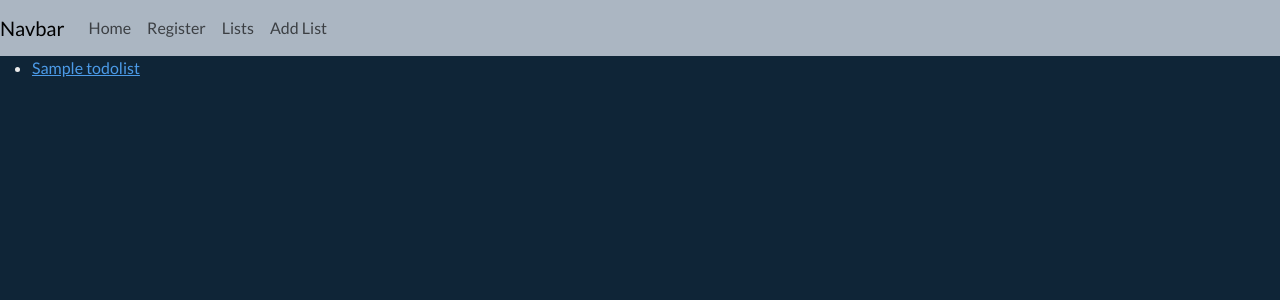
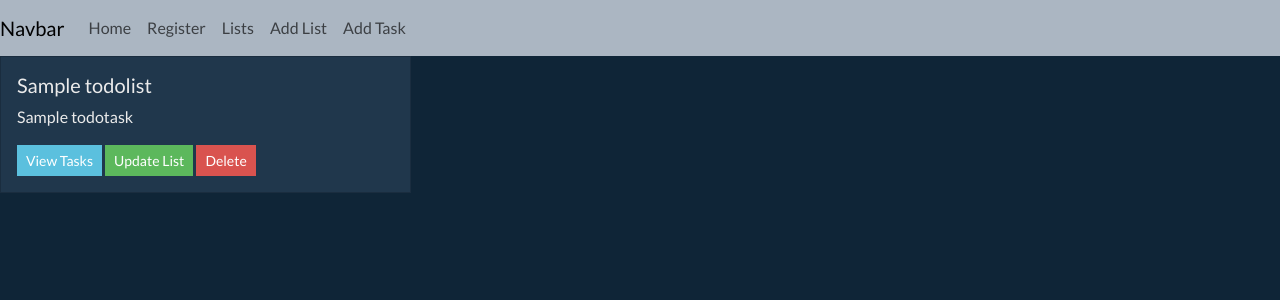
Before and after one commit to UmutcanElci/PythonProjects, a Django app: page /todo/lists in a window 1280 px wide. Shown: the top 300 px of the page. Run offline with Django 4.2, Linux system fonts and the light colour scheme; tables that the repository leaves empty hold one stand-in row (values such as "Sample post"); some libraries are stand-ins or nearby versions.

Commit message:
Django Updating and Delete Action, Update task/list.html with Boostrap

```diff
--- a/Django/todo_2/addTodo/templates/addTodo/addList.html
+++ b/Django/todo_2/addTodo/templates/addTodo/addList.html
@@ -3,10 +3,10 @@
 
 {% block content %}
 
-<form method="post" action="{%url "addList"%}">
+<form method="post" action="">
     {% csrf_token %}
 
-    {{form}}
+    {{form.as_p}}
 
     <button type="submit">Save List</button>
 
--- a/Django/todo_2/addTodo/templates/addTodo/addTask.html
+++ b/Django/todo_2/addTodo/templates/addTodo/addTask.html
@@ -1,8 +1,12 @@
+{% extends 'addTodo/base.html' %}
+{% block title %}Add Task{% endblock %}
 
+{% block content %}
 
 <form method="post" action="">
     {% csrf_token %}
-    {{form}}
+    {{form.as_p}}
 
     <button type = "submit">Save Task</button>
 </form>
+{% endblock %}
--- a/Django/todo_2/addTodo/templates/addTodo/header.html
+++ b/Django/todo_2/addTodo/templates/addTodo/header.html
@@ -20,6 +20,12 @@
         <a class="nav-link" href="{%url "addList"%}">Add List</a>
       </li>
 
+      </li>
+
+         <li class="nav-item">
+        <a class="nav-link" href="{%url "addTask"%}">Add Task</a>
+      </li>
+
     </ul>
   </div>
 </nav>
--- a/Django/todo_2/addTodo/templates/addTodo/lists.html
+++ b/Django/todo_2/addTodo/templates/addTodo/lists.html
@@ -1,14 +1,22 @@
-
 {% extends 'addTodo/base.html' %}
-{% block title %}Add List{% endblock %}
+{% block title %}Lists{% endblock %}
 
 {% block content %}
-
-<ul>
+<div class="row">
   {% for item in queryset %}
-    <li><a href="{% url 'tasks' todo_list_name=item.task_title %}">{{ item.task_title }}</a></li>
+  <div class="col-md-4 mb-4">
+    <div class="card bg-dark">
+      <div class="card-body">
+        <h5 class="card-title">{{ item.task_title }}</h5>
+        {%for task in item.todotask_set.all%}
+        <p class="card-text">{{task.task_name}}</p>
+        {%endfor%}
+        <a class="btn btn-sm btn-info"href="{% url 'tasks' todo_list_name=item.task_title %}" class="card-link ">View Tasks</a>
+        <a class="btn btn-sm btn-success"href="{% url 'UpdateTodoList' pk=item.pk %}" class="card-link">Update List</a>
+        <a class="btn btn-sm btn-danger"href="{% url 'DeleteTodoTask' pk=item.pk %}" class="card-link">Delete</a>
+      </div>
+    </div>
+  </div>
   {% endfor %}
-</ul>
-
-
+</div>
 {% endblock %}
--- a/Django/todo_2/addTodo/templates/addTodo/tasks.html
+++ b/Django/todo_2/addTodo/templates/addTodo/tasks.html
@@ -8,6 +8,12 @@
     <li>{{ item.task_description}}</li>
     <li>{{ item.task_complete}}</li>
     <li>{{ item.created}}</li>
+    <li>
+      <a href="{% url 'UpdateTodoTask' pk=item.pk %}">Update</a>
+    </li>
+    <li>
+      <a href="{% url 'DeleteTodoTask' pk=item.pk %}">Delete</a>
+    </li>
     {% endfor %}
   </ul>
   {% endblock %}
--- a/Django/todo_2/addTodo/urls.py
+++ b/Django/todo_2/addTodo/urls.py
@@ -1,6 +1,7 @@
 from django.urls import path
 from . import views
 from .views import *
+
 
 urlpatterns = [
     path("home",views.home,name="home"),
@@ -8,5 +9,11 @@ urlpatterns = [
     path("lists",views.seeList,name="lists"),
     path("addList",views.addTodoList,name="addList"),
     path("addTask",views.addTodoTask,name="addTask"),
-    path("<str:todo_list_name>/tasks",views.seeTasks,name="tasks")
+    path("<str:todo_list_name>/tasks",views.seeTasks,name="tasks"),
+
+    path("UpdateTodoList/<int:pk>",UpdateTodoList.as_view(),name="UpdateTodoList"),
+    path("DeleteTodoList/<int:pk>/",DeleteTodoList.as_view(),name="DeleteTodoList"),
+
+    path("UpdateTodoTask/<int:pk>/",UpdateTodoTask.as_view(),name="UpdateTodoTask"),
+    path("DeleteTodoTask/<int:pk>/",DeleteTodoTask.as_view(),name="DeleteTodoTask"),
 ]
--- a/Django/todo_2/addTodo/views.py
+++ b/Django/todo_2/addTodo/views.py
@@ -1,7 +1,8 @@
 from django.shortcuts import render,redirect
 from .forms import RegistrationForm
 from django.contrib import messages
-from rest_framework.viewsets import ModelViewSet
+from django.views.generic.edit import UpdateView,DeleteView
+from django.urls import reverse,reverse_lazy
 from .models import *
 
 from .forms import *
@@ -29,6 +30,16 @@ def addTodoList(request):
     context = {"form": form}
     return render(request, 'addTodo/addList.html', context)
 
+class UpdateTodoList(UpdateView):
+    model = ToDoList
+    fields = ['task_title','task_category']
+    template_name = "addTodo/addList.html"
+    success_url = reverse_lazy('lists')
+
+class DeleteTodoList(DeleteView):
+    model = ToDoList
+    success_url = reverse_lazy('lists')
+    template_name = 'addTodo/delete_confirmation.html'
 
 def addTodoTask(request):
     if request.method == "POST":
@@ -41,6 +52,26 @@ def addTodoTask(request):
 
     context = {"form": form}
     return render(request,'addTodo/addTask.html',context)
+
+
+class UpdateTodoTask(UpdateView):
+    model = ToDoTask
+    fields = ['task_name', 'task_description', 'todo_list']
+    template_name = "addTodo/addTask.html"
+
+    def get_success_url(self) -> str:
+        todo_list_name = self.object.todo_list.task_title
+        return reverse('tasks', kwargs={'todo_list_name':todo_list_name})
+
+
+
+class DeleteTodoTask(DeleteView):
+    model = ToDoTask
+    success_url = reverse_lazy('lists')
+    template_name = 'addTodo/delete_confirmation.html'
+
+
+
 
 def seeTasks(request, todo_list_name):
     todo_list = ToDoList.objects.get(task_title=todo_list_name)
```
Also changed, not shown: Django/todo_2/addTodo/templates/addTodo/delete_confirmation.html (added, +12 -0 lines).
